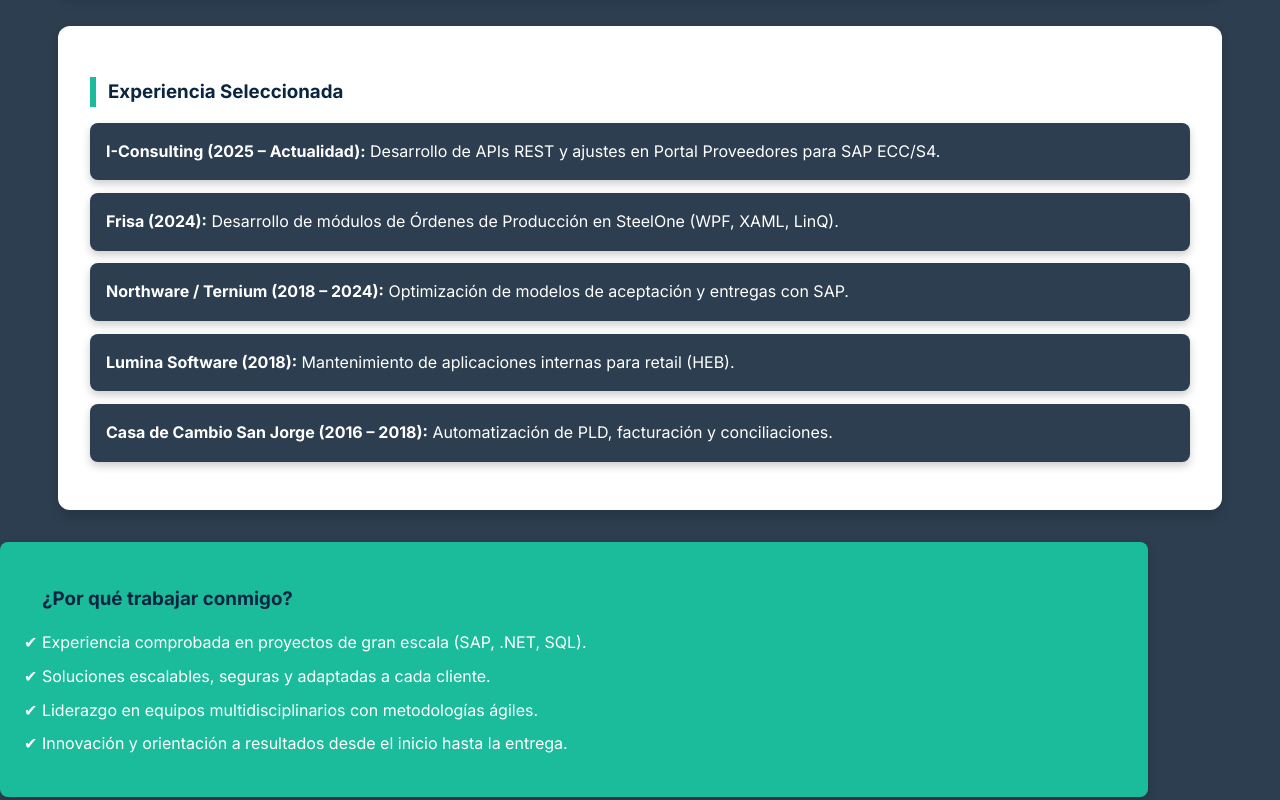
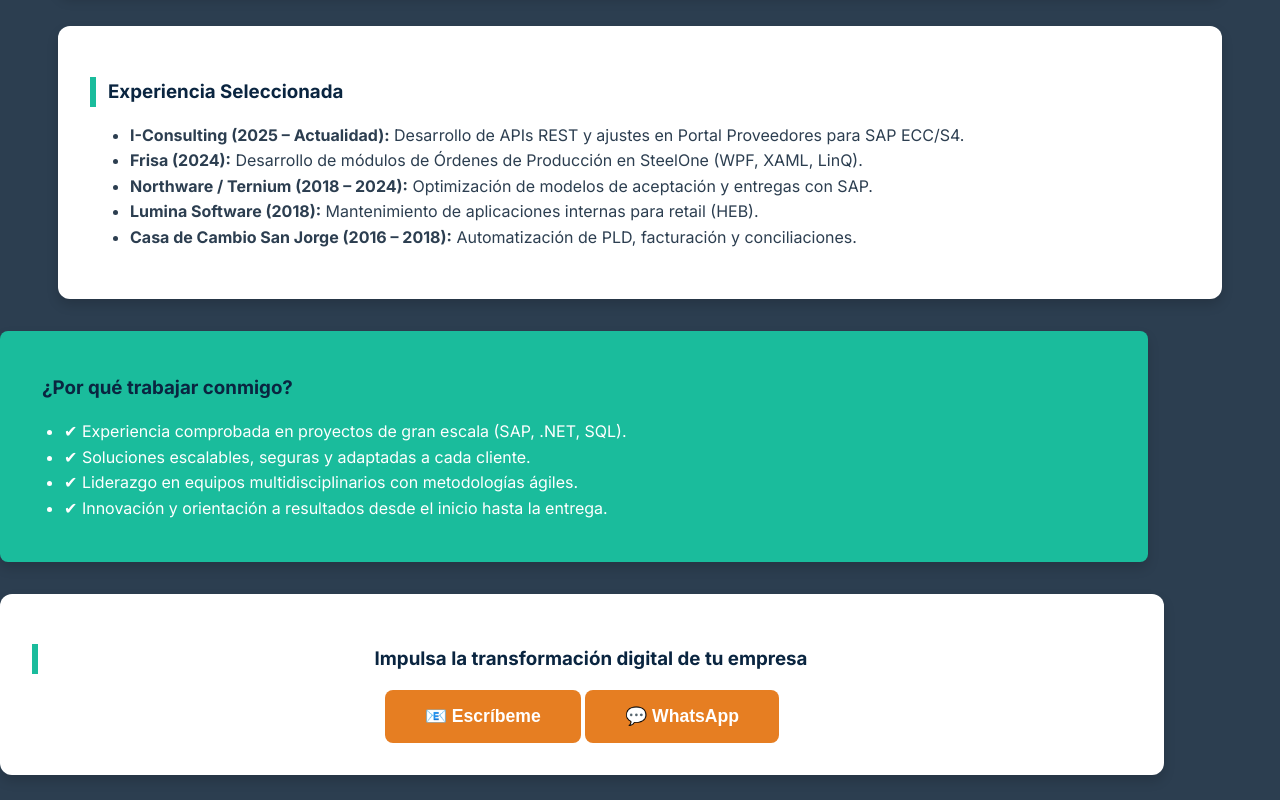
Before and after one commit to CarlosAlonso1087/Portafolio, a plain HTML site: page index.html in a window 1280 px wide. Shown: the part 1200-2000 px from the top of the page. Drawn offline with Linux system fonts and the light colour scheme; files that its build step writes are made by us from their sources.

Commit message:
Update styles.css

```diff
--- a/styles.css
+++ b/styles.css
@@ -5,11 +5,6 @@
       --naranja: #E67E22;
       --blanco: #ffffff;
     }
-
-html {
-  scroll-behavior: smooth;
-}
-
     body {
       margin: 0;
       font-family: 'Inter', sans-serif;
@@ -17,7 +12,6 @@
       color: var(--blanco);
       line-height: 1.6;
     }
-
     /* ---------- NAV ---------- */
     nav {
       position: fixed;
@@ -30,36 +24,30 @@
       padding: 0.8rem 1.2rem;
       z-index: 1000;
     }
-
     nav h1 {
       font-size: 1.2rem;
       margin: 0;
       color: var(--blanco);
     }
-
     nav ul {
       list-style: none;
       display: flex;
       margin: 0;
       padding: 0;
     }
-
     nav ul li {
       margin: 0 0.8rem;
     }
-
     nav ul li a {
       color: var(--blanco);
       text-decoration: none;
       font-weight: 500;
     }
-
     .hamburger {
       display: none;
       flex-direction: column;
       cursor: pointer;
     }
-
     .hamburger div {
       width: 25px;
       height: 3px;
@@ -67,7 +55,6 @@
       margin: 4px 0;
       transition: 0.3s;
     }
-
     .mobile-menu {
       display: none;
       flex-direction: column;
@@ -78,7 +65,6 @@
       width: 200px;
       padding: 1rem;
     }
-
     .mobile-menu a {
       color: var(--blanco);
       text-decoration: none;
@@ -97,13 +83,11 @@
       text-align: center;
       color: var(--blanco);
     }
-
     header h2 {
       font-size: 2.2rem;
       margin-bottom: 0.5rem;
       font-weight: 700;
     }
-
     header p {
       font-size: 1.1rem;
       font-weight: 300;
@@ -121,7 +105,6 @@
       border-radius: 12px;
       box-shadow: 0 6px 12px rgba(0,0,0,0.15);
     }
-
     h3 {
       color: var(--azul);
       font-weight: 700;
@@ -129,15 +112,12 @@
       border-left: 6px solid var(--turquesa);
       padding-left: 12px;
     }
-
-/* ---------- SERVICIOS ---------- */
     .servicios {
       display: grid;
       grid-template-columns: repeat(auto-fit, minmax(220px, 1fr));
       gap: 1.5rem;
       margin-top: 1rem;
     }
-
     .servicio {
       background: var(--gris);
       color: var(--blanco);
@@ -146,34 +126,15 @@
       text-align: center;
       transition: transform 0.3s ease, background 0.3s ease;
     }
-
     .servicio:hover {
       transform: translateY(-5px);
       background: var(--azul);
     }
-
     .servicio h4 {
       color: var(--turquesa);
       margin-bottom: 0.8rem;
       font-size: 1.1rem;
     }
-
-/* ---------- EXPERIENCIA ---------- */
-#experiencia ul {
-  list-style: none;
-  padding: 0;
-}
-
-#experiencia li {
-  background: var(--gris);
-  color: var(--blanco);
-  margin: 0.8rem 0;
-  padding: 1rem;
-  border-radius: 8px;
-  box-shadow: 0 4px 8px rgba(0,0,0,0.2);
-}
-
-/* ---------- DIFERENCIADORES ---------- */
     .diferenciadores {
       background: var(--turquesa);
       color: var(--blanco);
@@ -181,29 +142,10 @@
       border-radius: 8px;
       margin: 2rem 0;
     }
-
-.diferenciadores ul {
-  list-style: none;
-  padding: 0;
-}
-
-.diferenciadores li {
-  margin: 0.5rem 0;
-}
-
-/* ---------- CTA ---------- */
     .cta {
       text-align: center;
       margin: 2rem 0;
     }
-
-.cta .botones {
-  display: flex;
-  justify-content: center;
-  gap: 1rem;
-  flex-wrap: wrap;
-}
-
     .cta button {
       background: var(--naranja);
       border: none;
@@ -215,7 +157,6 @@
       cursor: pointer;
       transition: background 0.3s;
     }
-
     .cta button:hover {
       background: #d35400;
     }
@@ -228,11 +169,9 @@
       padding: 2rem 1rem;
       margin-top: 3rem;
     }
-
     footer p {
       margin: 0.3rem 0;
     }
-
     footer a {
       color: var(--turquesa);
       margin: 0 10px;
```
Lines whose indentation alone changed are shown as unchanged.
